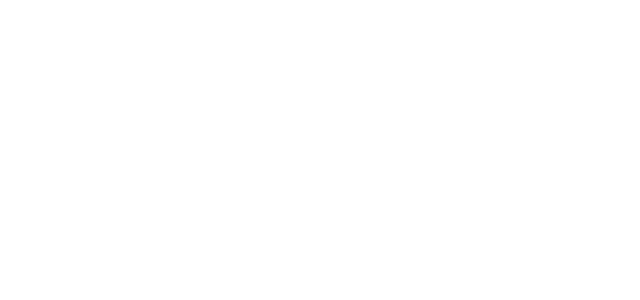
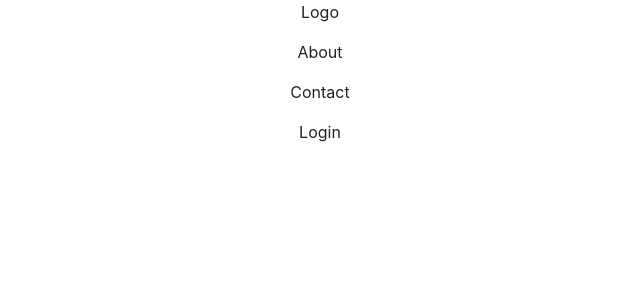
Before and after one commit to ksuares1/anticipate, a React (Create React App) app in the folder anticipate/: page / in a window 1280 px wide. Shown: the top 300 px of the page, without its empty margins (320-960 px from the left). Built offline with nearby package versions, Linux system fonts and the light colour scheme; a web font is replaced by a local one.

Commit message:
added nav tag  to app.js

```diff
--- a/anticipate/src/App.js
+++ b/anticipate/src/App.js
@@ -4,6 +4,13 @@
 function App() {
   return (
     <div className="App">
+      <nav>
+        <p>Logo</p>
+        <p>About</p>
+        <p>Contact</p>
+        <p>Login</p>
+      </nav>
+
 
     </div>
   );
```
